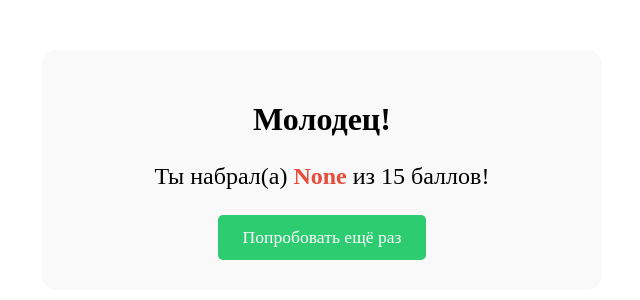
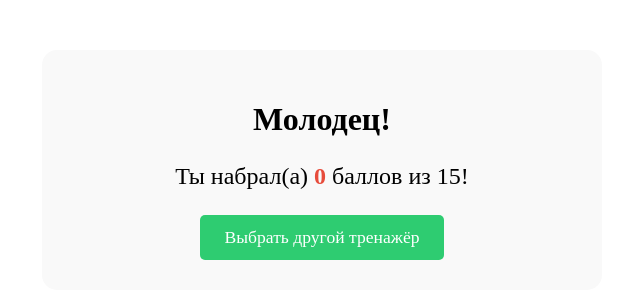
Before and after one commit to Rina2003123/webapp, a Flask app: page /result in a window 1280 px wide. Shown: the top 300 px of the page, without its empty margins (318-958 px from the left). Run offline with Flask 3, Linux system fonts and the light colour scheme.

Commit message:
обновлен result.html

```diff
--- a/templates/result.html
+++ b/templates/result.html
@@ -9,8 +9,14 @@
 <body>
     <div class="result-container">
         <h1>Молодец!</h1>
-        <div class="final-score">Ты набрал(а) <span>{{ request.args.get('score') }}</span> из 15 баллов!</div>
-        <a href="{{ url_for('age3_5') }}" class="restart-btn">Попробовать ещё раз</a>
+        <div class="final-score">
+            {% if request.args.get('game') == 'pair' %}
+                Ты нашёл(а) <span>{{ score }}</span> пар из 15!
+            {% else %}
+                Ты набрал(а) <span>{{ score }}</span> баллов из 15!
+            {% endif %}
+        </div>
+        <a href="{{ url_for('age3_5') }}" class="restart-btn">Выбрать другой тренажёр</a>
     </div>
 </body>
 </html>
```
